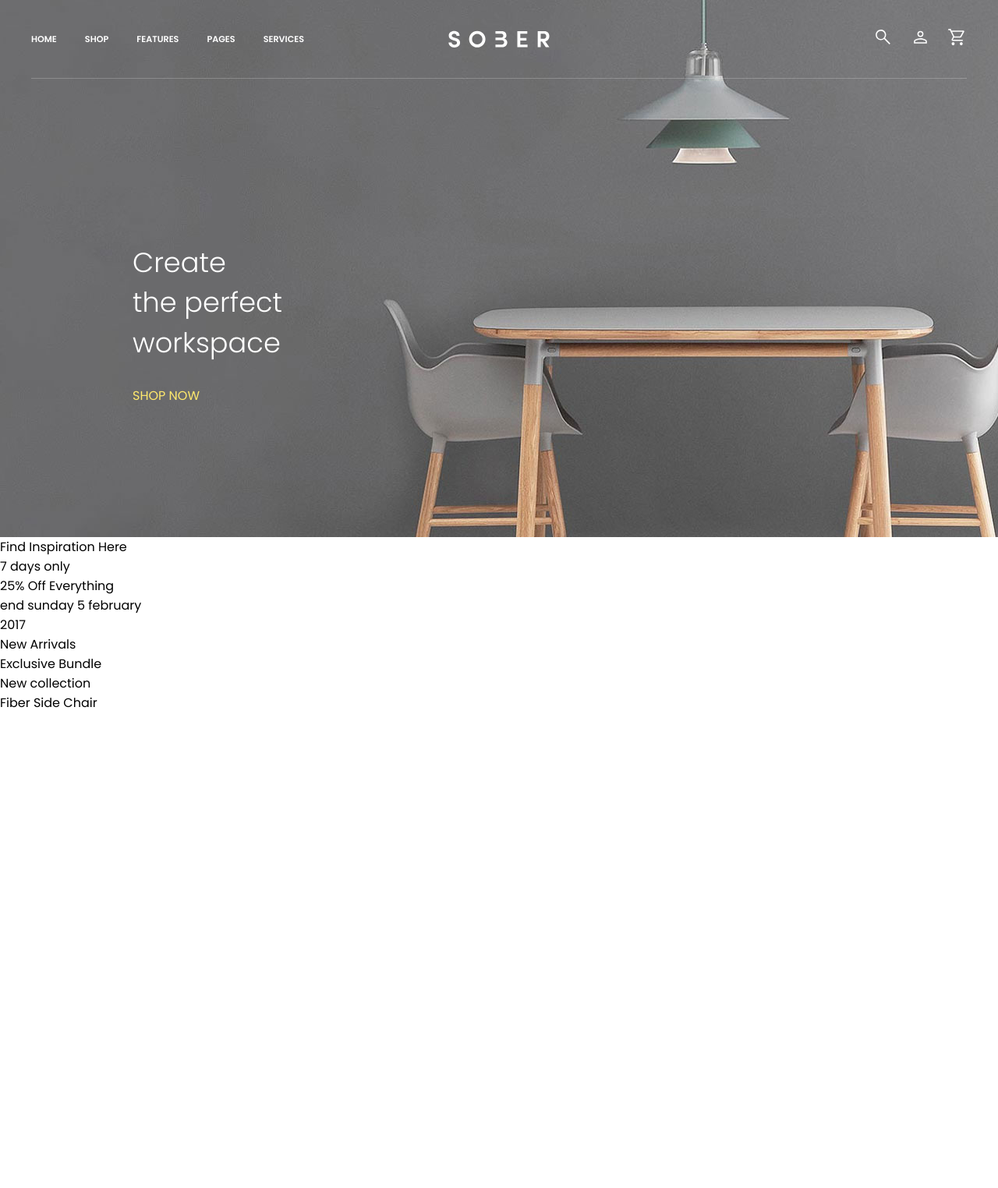
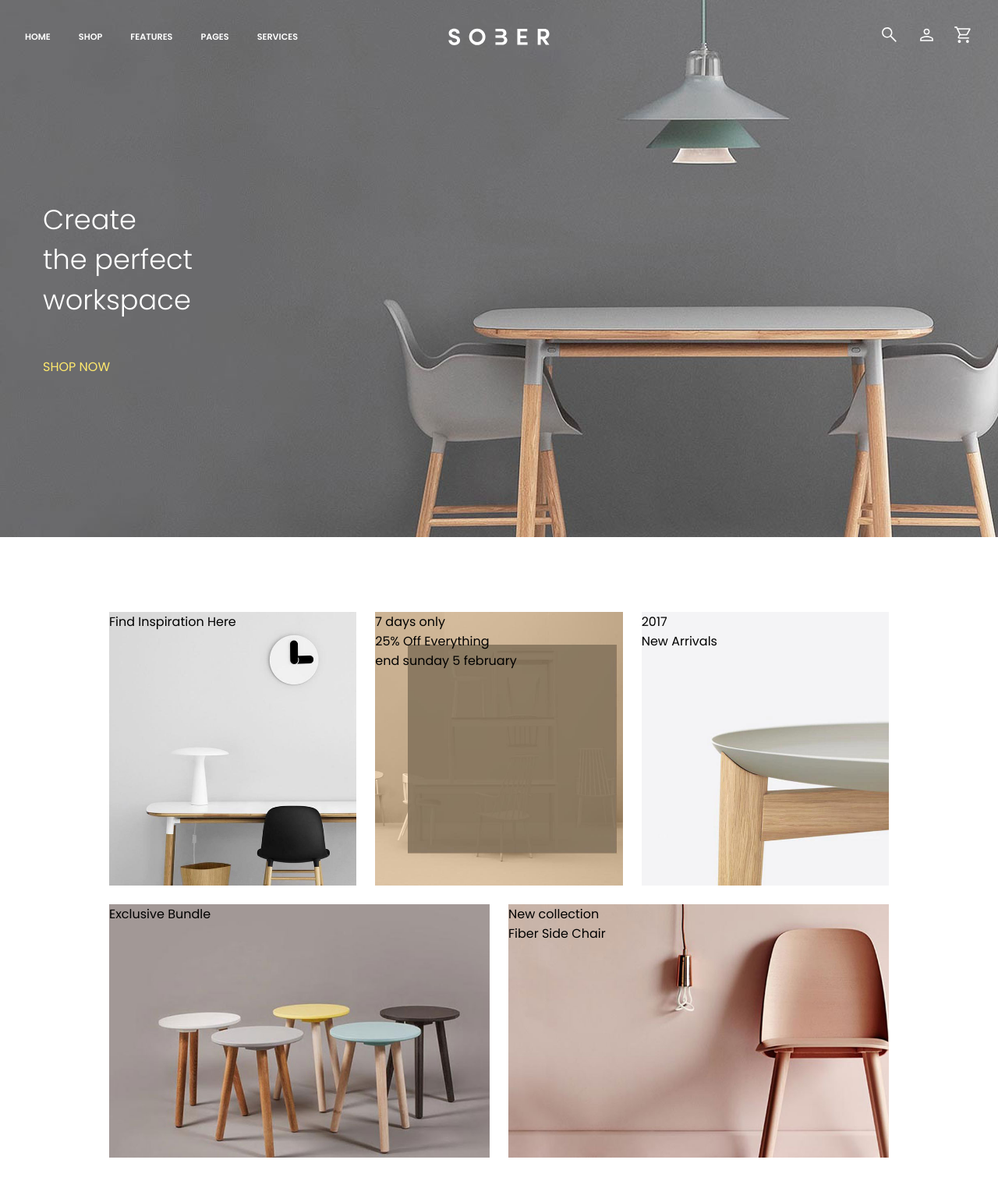
Before and after one commit to link4media/SOBER, a website: page src/index.html in a window 1280 px wide. Shown: the whole page at 78% size. Before the commit the page ends 914 px from the top, so only its background shows below. Drawn offline with Linux system fonts and the light colour scheme.

Commit message:
main construction in styles

```diff
--- a/src/index.html
+++ b/src/index.html
@@ -58,28 +58,38 @@
       </div>
     </section>
 
-    <main class="main">
+    <main>
+
       <section class="shortcuts-container">
-        <div>
+
+        <div class="shortcut-1">
           <p>Find Inspiration Here</p>
         </div>
-        <div>
+
+        <div class="shortcut-2">
           <p>7 days only</p>
           <p>25% Off Everything</p>
           <p>end sunday 5 february</p>
         </div>
-        <div>
+
+        <div class="shortcut-3">
           <p>2017</p>
           <p>New Arrivals</p>
         </div>
-        <div>
+
+        <div class="shortcut-4">
           <p>Exclusive Bundle</p>
         </div>
-        <div>
+
+        <div class="shortcut-5">
           <p>New collection</p>
           <p>Fiber Side Chair</p>
         </div>
+
       </section>
+
+
+
       <section class="arrivals"></section>
       <section class="signup-container"></section>
       <section class="services-container"></section>
--- a/src/styles.css
+++ b/src/styles.css
@@ -3,10 +3,6 @@
   padding: 0;
   box-sizing: border-box;
   font-family: 'Poppins';
-}
-:root {
-  --titlessize: 3.0rem;
-
 }
 .hero-container {
   background: url(../img/hero-689px-1.jpg);
@@ -16,18 +12,17 @@
   height: 689px;
 }
 header {
-  /* width: 100%; */
-  padding: 0 40px;
+  width: 100%;
+  padding: 0 2rem;
 }
 nav {
-  border-bottom: 1px solid #f3f3f339;
+  /* border-bottom: 1px solid #f3f3f339; */
   color: white;
   width: 100%;
-  padding: 35px 0;
+  padding: 2rem 0;
   display: grid;
-  grid-template-columns: repeat(auto-fit, minmax(15rem, 1fr));
-  /* grid-template-columns: repeat(3, 3fr); */
-
+  /* grid-template-columns: repeat(auto-fit, minmax(15rem, 1fr)); */
+  grid-template-columns: repeat(3, 1fr);
   align-items: center;
 }
 nav .nav-left, .nav-right {
@@ -59,10 +54,9 @@ nav .right .nav-right li {
 .hero {
   /* background-color: #f3f3f31c; */
   color: white;
-  max-width: 1000px;
-  height: 100%;
-  margin: -30px auto;
-  padding: 0 30px;;
+  max-width: 1170px;
+  height: 80%;
+  margin: auto;
   display: flex;
   align-items: center;
 
@@ -71,12 +65,102 @@ nav .right .nav-right li {
   font-size: 2.2rem;
   font-weight: 300;
   line-height: 3.2rem;
-  margin-bottom: 30px;
+  margin-bottom: 3rem;
 }
 .hero a {
   text-decoration: none;
   color: #ffe96d;
 }
-.main {
+main {
+  /* background-color: #f3f3f3; */
+  width: 100%;
+  max-width: 1000px;
+  margin: 0 auto;
+  padding: 6rem 0;
+}
+main .shortcuts-container {
+  height: 700px;
+  display: grid;
+  gap: 1.5rem;
+  grid-template-columns: repeat(6, 1fr);
+  grid-template-rows: repeat(4, 1fr)
+  justify-content: auto;
 
 }
+.shortcuts-container div {
+
+}
+.shortcut-1 {
+  background: url(../img/670x670-a.jpg);
+  background-size: cover;
+  grid-column: 1 / 3;
+  grid-row: 1 / 3;
+
+}
+.shortcut-2 {
+  background: url(../img/670x670-c.jpg);
+  background-size: cover;
+  grid-column: 3 / 5;
+  grid-row: 1 / 3;
+
+}
+.shortcut-3 {
+  background: url(../img/670x670-b.jpg);
+  background-size: cover;
+  grid-column: 5 / 7;
+  grid-row: 1 / 3;
+
+}
+.shortcut-4 {
+  background: url(../img/805x498-b.jpg);
+  background-size: cover;
+  grid-column: 1 / 4;
+  grid-row: 3 / 5;
+
+}
+.shortcut-5 {
+  background: url(../img/805x498-a.jpg);
+  background-size: cover;
+  grid-column: 4 / 7;
+  grid-row: 3 / 5;
+
+}
+
+
+/* MEDIA QUERIES */
+@media (max-width: 960px) {
+  nav .left .nav-left {
+    display: none;
+  }
+  header {
+    padding: 0 1rem;
+  }
+  .shortcuts-container {
+    height: auto;
+  }
+  .shortcut-1 {
+    grid-column: 1 / 4;
+  }
+  .shortcut-2 {
+    grid-column: 4 / 7;
+  }
+  .shortcut-3 {
+    grid-column: 1 / 4;
+    grid-row: 3 / 5;
+  }
+  .shortcut-4 {
+    grid-column: 4 / 7;
+    grid-row: 3 / 5;
+  }
+  .shortcut-5 {
+    grid-column: 1 / 7;
+    grid-row: 5 / 7;
+  }
+}
+@media (max-width: 440px) {
+
+  .shortcut-1,  .shortcut-2,  .shortcut-3,  .shortcut-4,  .shortcut-5 {
+    grid-column: 1 / 7;
+  }
+
+}
```
Also changed, not shown: img/brands/brand-1.png (added), img/brands/brand-2.png (added), img/brands/brand-3.png (added), img/brands/brand-4.png (added), img/brands/brand-5.png (added).
